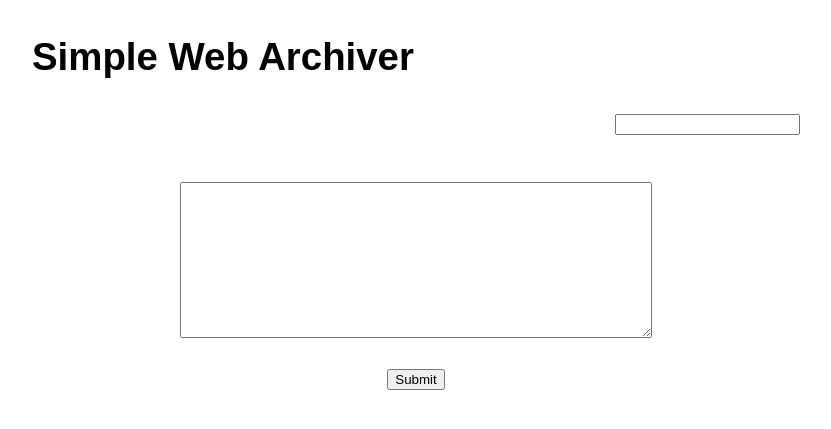
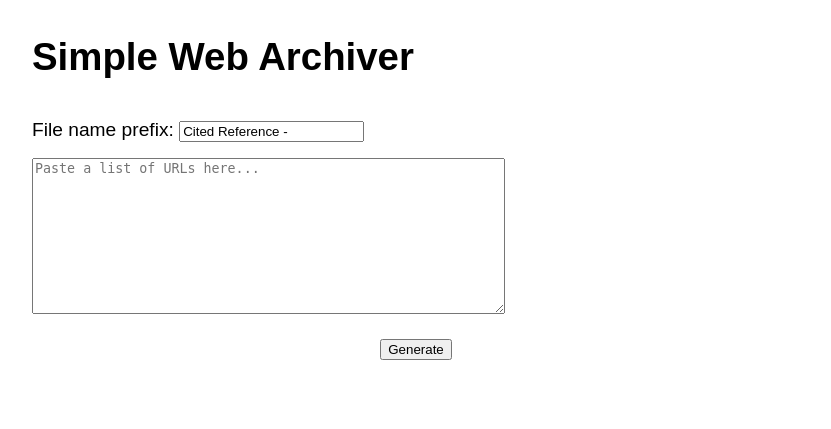
Before and after one commit to qhiGenrRvta2/web2pdf, a Flask app: template templates/archiver.html in a window 1280 px wide. Shown: the top 429 px of the page, without its empty margins (224-1055 px from the left). Run offline with Flask 2, Linux system fonts and the light colour scheme; the template is opened without the code that fills it, so the values that code supplies are empty; some libraries are stand-ins or nearby versions.

Commit message:
improved formatting

```diff
--- a/templates/archiver.html
+++ b/templates/archiver.html
@@ -2,15 +2,17 @@
 
 <html lang="en">
     <head>
+        <meta charset="utf-8"/>
         <link href="../static/styles.css" rel="stylesheet">
         <title>Web Archiver</title>
     </head>
     <body>
-        <h1> Simple Web Archiver </h1>
+        <h1>Simple Web Archiver</h1>
         <form action="/results" method="post">
-            <input type="text" name="prefix" class="gappy right"> <br>
-                <textarea name="url_box" rows="10" class="centered"> </textarea> <br>
-                <input type="submit" value="Submit" class="centered">
+                <label for="prefix"> File name prefix: </label>
+                <span><input type="text" name="prefix" class="gappy" value="Cited Reference -"></span>
+            <textarea placeholder="Paste a list of URLs here..." name="url_box" rows="10" class="gappy"></textarea>
+            <input type="submit" value="Generate" class="centered">
         </form>
     </body>
 </html>
```
